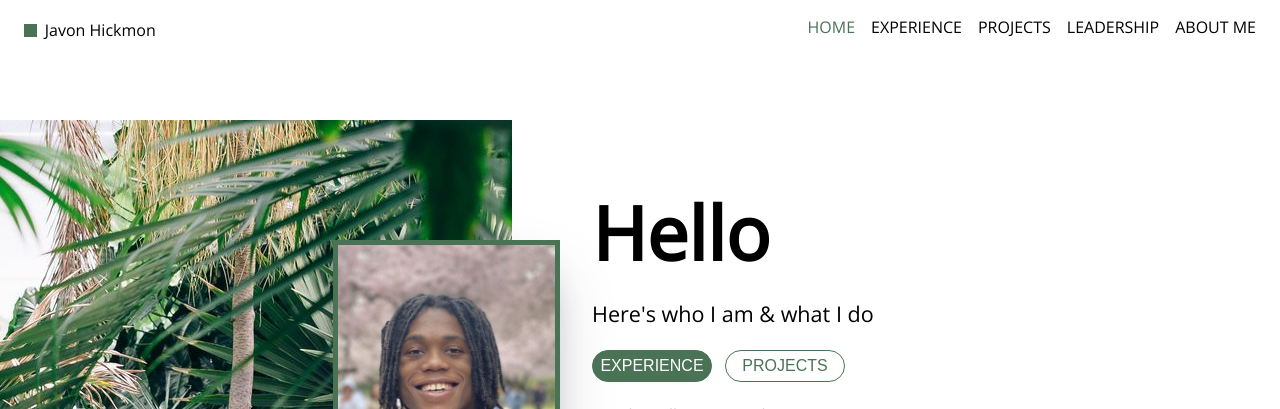
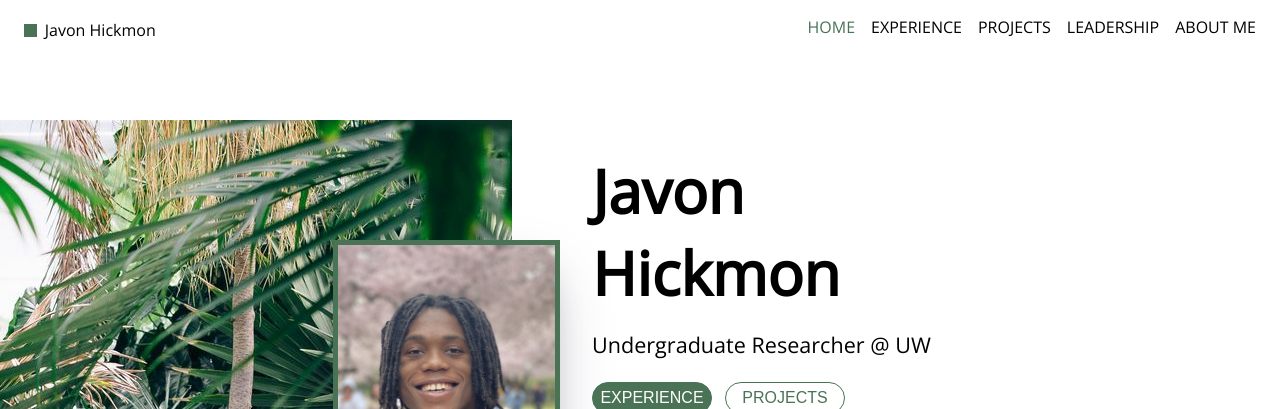
Before and after one commit to jjhickmon/portfolio-v2, a React (Create React App) app: page / in a window 1280 px wide. Shown: the top 409 px of the page. Built offline with nearby package versions, Linux system fonts and the light colour scheme; the HTML template or start-up script is replaced by a standard one.

Commit message:
Updated Main Page

```diff
--- a/src/pages/home.js
+++ b/src/pages/home.js
@@ -37,10 +37,10 @@ function Home() {
                     </div>
                     <div className="intro">
                         <h1 className="hello">
-                            Hello
+                            Javon Hickmon
                         </h1>
                         <h5>
-                            Here's who I am & what I do
+                            Undergraduate Researcher @ UW
                         </h5>
                         <div className="main-buttons">
                             <div className="resume-button">
--- a/src/style/Home.css
+++ b/src/style/Home.css
@@ -126,7 +126,7 @@
 }
 
 .hello {
-    font-size: calc(2px + 9vmin);
+    font-size: 7.5vmin;
     margin: 0;
     font-weight: bold;
 }
--- a/src/style/Subpage.css
+++ b/src/style/Subpage.css
@@ -2,7 +2,7 @@
     padding: 5vw;
 }
 
-.subpage p {
+.subpage p, .subpage ul {
     font-size: 1.5vw;
 }
 
```
